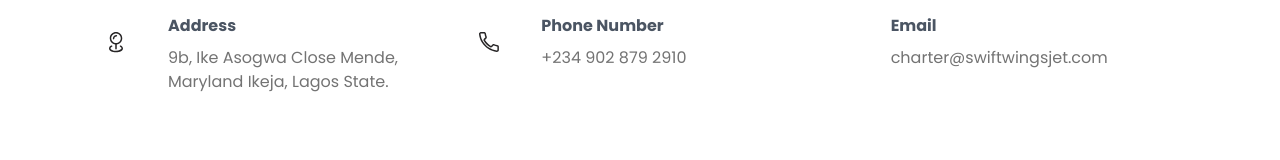
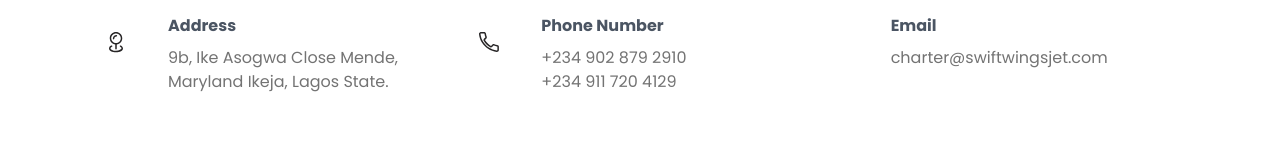
Before and after one commit to adediresolomon234/Swiftwingsv2, a Next.js app: page /contact-us in a window 1280 px wide. Shown: the part 722-882 px from the top of the page. Built offline with nearby package versions, Linux system fonts and the light colour scheme.

Commit message:
update number

```diff
--- a/app/contact-us/page.js
+++ b/app/contact-us/page.js
@@ -100,6 +100,7 @@ const ContactUs = () => {
                         <div class="ml-6 grow">
                           <p class="mb-2 font-bold ">Phone Number</p>
                           <p class="text-neutral-500 ">+234 902 879 2910</p>
+                          <p class="text-neutral-500 ">+234 911 720 4129</p>
                         </div>
                       </div>
                     </div>
```
